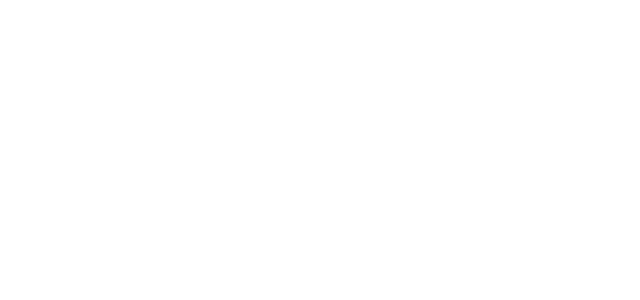
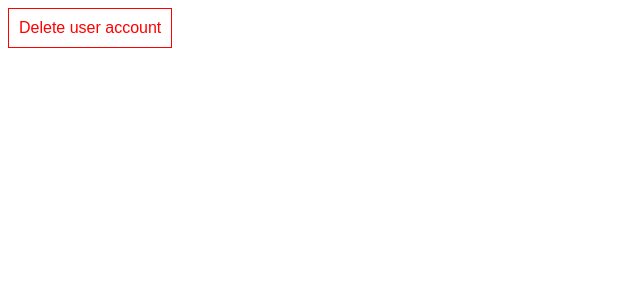
Before and after one commit to codecontrive/jobhub-react, a Next.js app: page / in a window 1280 px wide. Shown: the top 300 px of the page, without its empty margins (0-640 px from the left). Built offline with nearby package versions, Linux system fonts and the light colour scheme.

Commit message:
Refactored buttons

```diff
--- /dev/null
+++ b/constants/buttons/ButtonColorSchemas.js
@@ -0,0 +1,3 @@
+export const BUTTON_SCHEMA_DANGER = "BUTTON_DANGER";
+export const BUTTON_SCHEMA_INFO = "BUTTON_INFO";
+export const BUTTON_SCHEMA_DEFAULT = "BUTTON_DEFAULT";
--- /dev/null
+++ b/constants/buttons/ButtonTypes.js
@@ -0,0 +1,2 @@
+export const BUTTON_TYPE_OUTLINE = "BUTTON_OUTLINE";
+export const BUTTON_TYPE_FULL = "BUTTON_FULL";
--- a/pages/index.js
+++ b/pages/index.js
@@ -1,4 +1,20 @@
 import { Layout } from "../reusable/layout/Layout";
 
-const Main = () => <Layout></Layout>;
+import { Button } from "../reusable/buttons/Button";
+import {
+  BUTTON_TYPE_FULL,
+  BUTTON_TYPE_OUTLINE
+} from "../constants/buttons/ButtonTypes";
+import { BUTTON_SCHEMA_DANGER } from "../constants/buttons/ButtonColorSchemas";
+
+const Main = () => (
+  <Layout>
+    <Button
+      title="Delete user account"
+      type={BUTTON_TYPE_OUTLINE}
+      schema={BUTTON_SCHEMA_DANGER}
+    ></Button>
+  </Layout>
+);
+
 export default Main;
--- /dev/null
+++ b/reusable/buttons/Button.js
@@ -0,0 +1,52 @@
+import {
+  BUTTON_TYPE_FULL,
+  BUTTON_TYPE_OUTLINE
+} from "../../constants/buttons/ButtonTypes";
+import {
+  BUTTON_SCHEMA_DEFAULT,
+  BUTTON_SCHEMA_DANGER,
+  BUTTON_SCHEMA_INFO
+} from "../../constants/buttons/ButtonColorSchemas";
+
+const getTypeStyle = buttonStyle => {
+  switch (buttonStyle) {
+    case BUTTON_TYPE_FULL:
+      return {
+        padding: 10,
+        fontSize: 16,
+        border: "1px solid black"
+      };
+    case BUTTON_TYPE_OUTLINE:
+      return {
+        padding: 10,
+        fontSize: 16,
+        background: "none",
+        border: "1px solid black"
+      };
+    default:
+      return {};
+  }
+};
+
+const getSchemaStyle = buttonSchema => {
+  switch (buttonSchema) {
+    case BUTTON_SCHEMA_DANGER:
+      return { border: "1px solid red", color: "red" };
+    case BUTTON_SCHEMA_INFO:
+      return { border: "1px solid #3498db", color: "#3498db" };
+    case BUTTON_SCHEMA_DEFAULT:
+      return { border: "1px solid black", color: "black" };
+  }
+};
+
+export const Button = ({
+  title = "Button",
+  type = BUTTON_TYPE_FULL,
+  schema = BUTTON_SCHEMA_DEFAULT
+}) => {
+  return (
+    <button style={{ ...getTypeStyle(type), ...getSchemaStyle(schema) }}>
+      {title}
+    </button>
+  );
+};
```
Also changed, not shown: reusable/buttons/ButtonFull.js (deleted, +0 -32 lines), reusable/buttons/ButtonOutline.js (deleted, +0 -32 lines).
